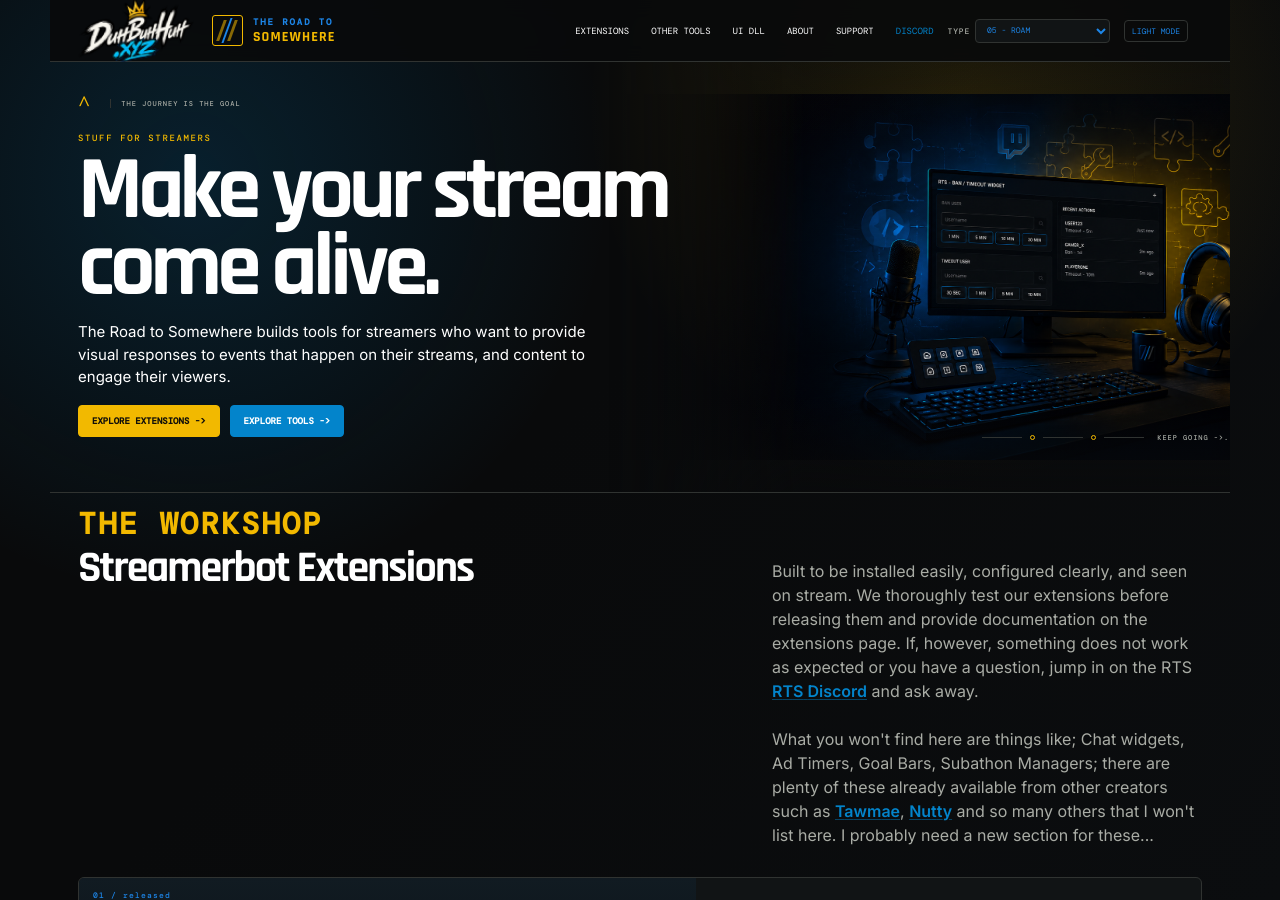
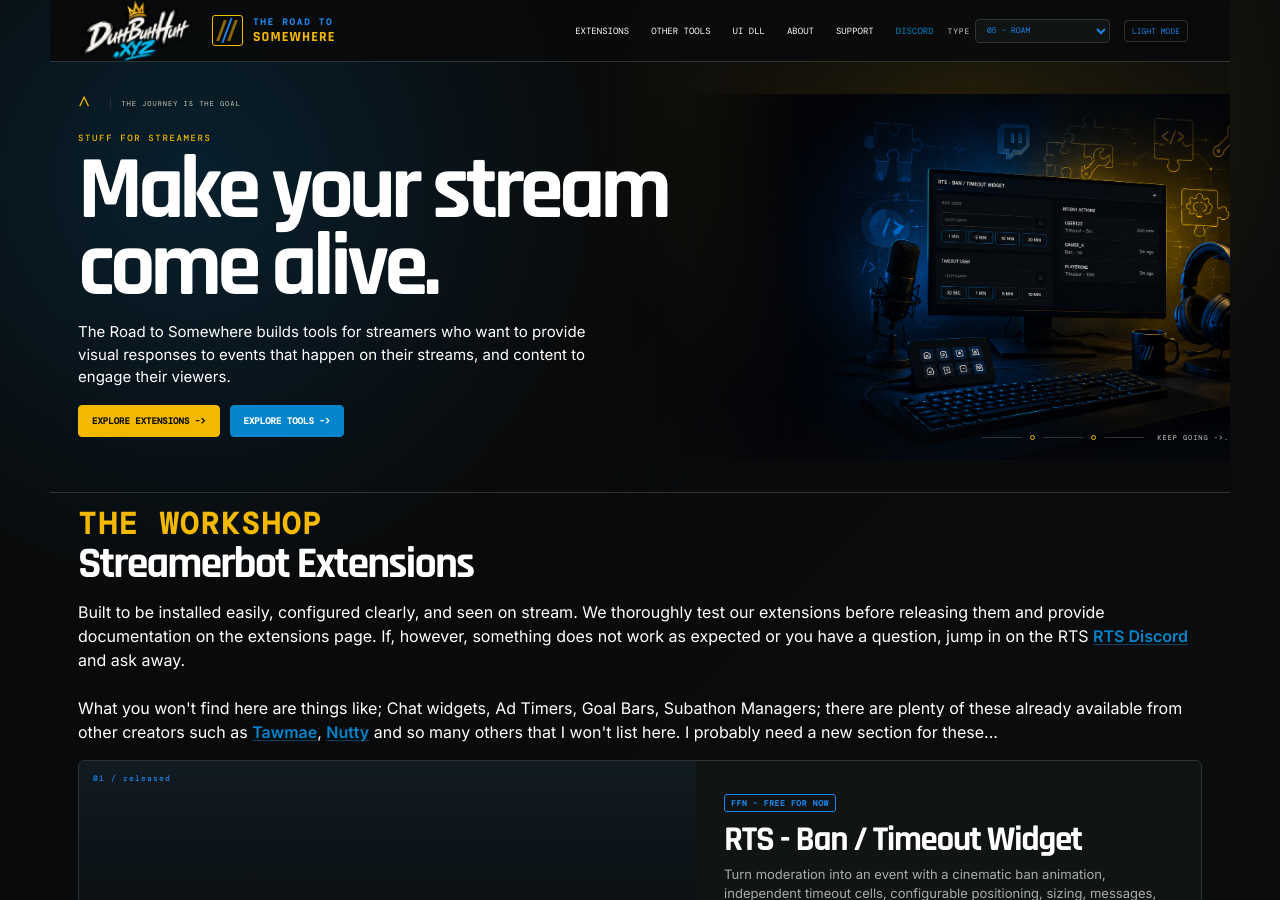
Before and after one commit to DizzyBHigh/road-to-somewhere, a Jekyll site: the page built from index.html, in a window 1280 px wide and 900 px high. Built offline with Jekyll 4.4.1, drawn with Linux system fonts in a browser that asks for light colours; a script that is not in the unit is left out.

Commit message:
Match product section heading layout

```diff
--- a/index.html
+++ b/index.html
@@ -10,7 +10,7 @@
   {% for section in home.sections %}
     {% assign section_products = products[section] %}
     {% if section_products %}
-      <section id="{{ section }}" class="section"><div class="section-kicker rts-format">{{ home[section].kicker }}</div><div class="section-heading"><h3 class="rts-format">{{ home[section].title }}</h3><p class="rts-format">{{ home[section].text }}</p></div>
+      <section id="{{ section }}" class="section"><div class="section-kicker rts-format">{{ home[section].kicker }}</div><h3 class="rts-format">{{ home[section].title }}</h3><p class="section-description rts-format">{{ home[section].text }}</p>
       {% for slug in section_products %}{% assign product = site.data[slug] %}{% if product %}{% if product.page.url %}{% assign product_path = product.page.url %}{% else %}{% assign product_path = section | append: '/' | append: product.slug | append: '/' %}{% endif %}<article class="product-card"><div class="product-art">{% if product.home.image %}<img src="{{ product.home.image | relative_url }}" alt="{{ product.name }}" class="product-image">{% else %}<div class="product-badge">{{ forloop.index | prepend: '0' }} / {{ product.status }}</div>{% endif %}</div><div class="product-info"><div class="product-type">{{ product.listing.type | default: product.type }}</div>{% if section == 'extensions' %}<div class="ffn-badge">FFN - FREE FOR NOW</div>{% endif %}<h3>{{ product.name }}</h3><p class="rts-format">{{ product.description }}</p><div class="tags">{% for tag in product.tags %}<span>{{ tag }}</span>{% endfor %}</div><div class="product-actions"><a class="button" href="{{ product_path | relative_url }}">View {% if section == 'extensions' %}extension{% elsif section == 'shared' %}component{% else %}tool{% endif %} <span>-></span></a><span class="status">v{{ product.version }} / {{ product.status }}</span></div></div><div class="product-card-footer"><span>{{ forloop.index | prepend: '0' }}</span><strong>{{ product.listing.footerLabel | default: product.website.footerLabel }}</strong><span>v{{ product.version }}</span></div></article>{% endif %}{% endfor %}</section>
     {% elsif home[section] %}
       <section id="{{ section }}" class="section{% if section == 'support' %} support{% endif %}{% if home[section].image %} split section-image{% endif %}">
```
